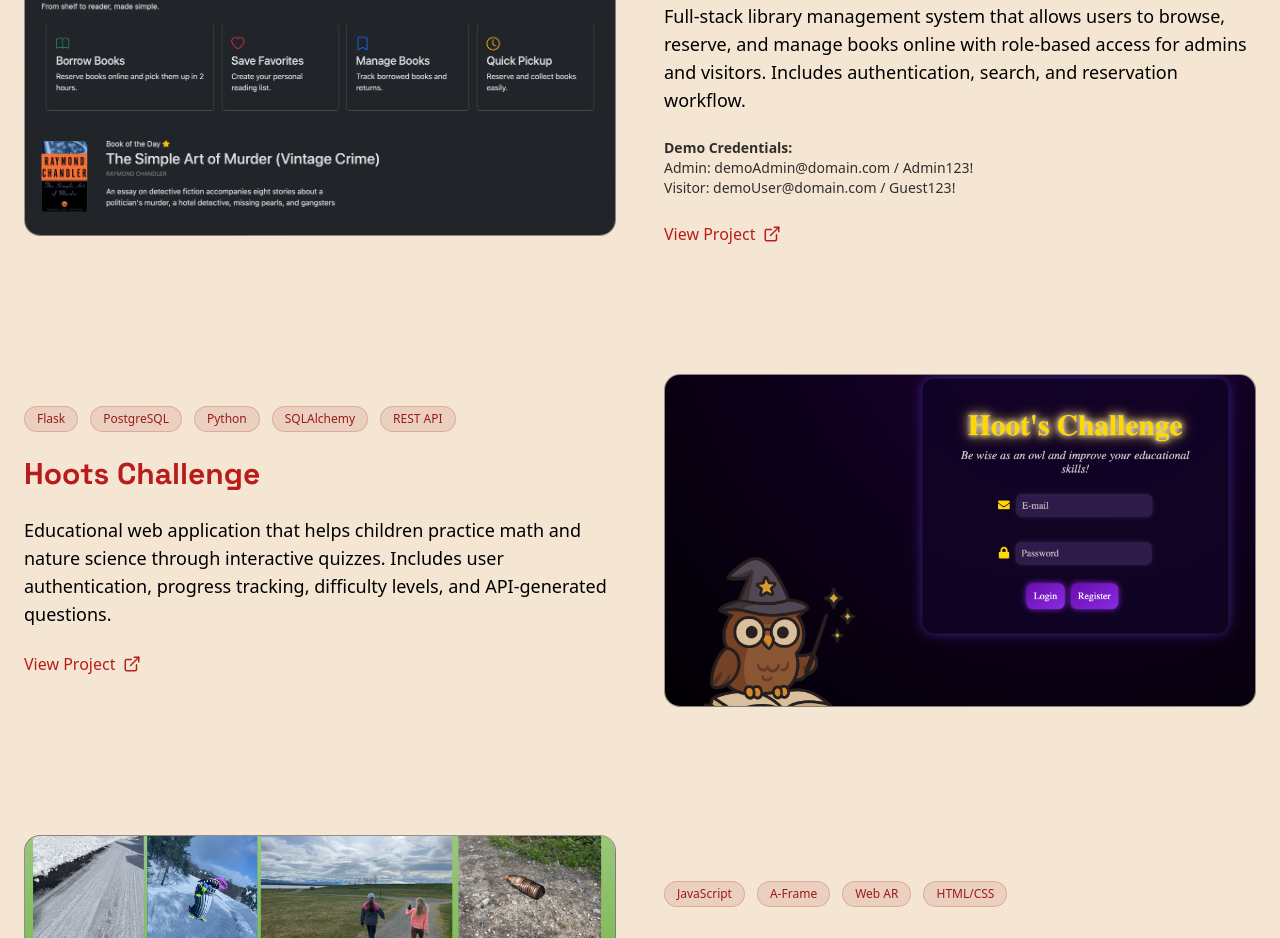
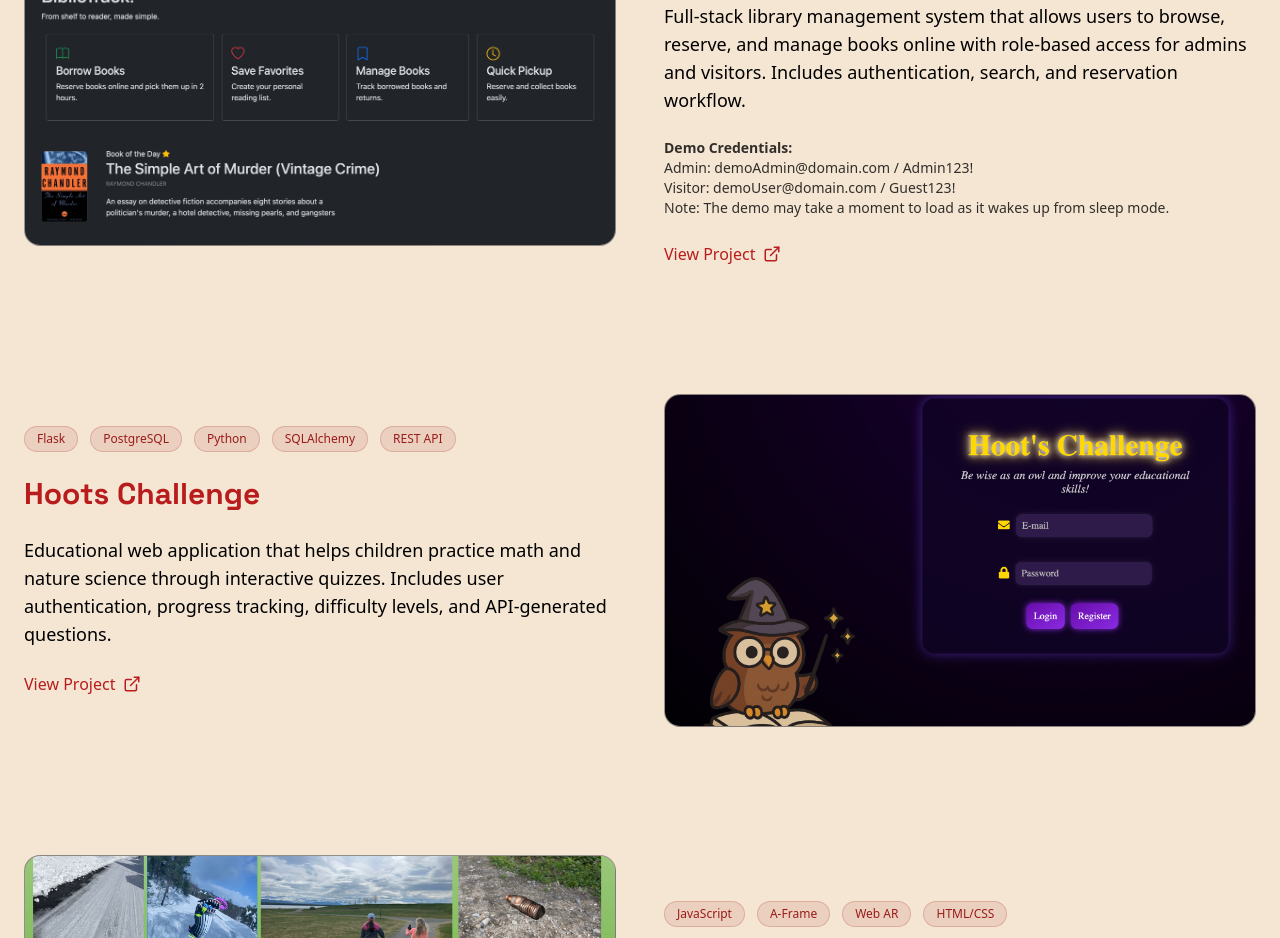
Before and after one commit to luza83/Portfolio, a React (Vite) app: page / in a window 1280 px wide. Shown: the part 2580-3518 px from the top of the page. Built offline with nearby package versions, Linux system fonts and the light colour scheme.

Commit message:
added text warning cold start

```diff
--- a/src/App.jsx
+++ b/src/App.jsx
@@ -32,6 +32,8 @@ const PROJECTS = [
         Admin: demoAdmin@domain.com / Admin123!
         <br />
         Visitor: demoUser@domain.com / Guest123!
+        <br />
+        Note: The demo may take a moment to load as it wakes up from sleep mode.
       </>
     ),
   },
@@ -471,11 +473,11 @@ function Contact() {
           <a
             href="mailto:luzaah@icloud.com"
             className="inline-flex items-center gap-2 px-8 py-4 rounded-lg bg-primary text-primary-foreground font-semibold text-lg hover:bg-primary/90 transition-all hover:scale-105 duration-300 mb-16"
+            title="luzaah@icloud.com"
           >
             <Mail size={20} />
             Say Hello
           </a>
-
           <div className="flex justify-center gap-6">
             <a
               href="https://github.com/luza83"
```
